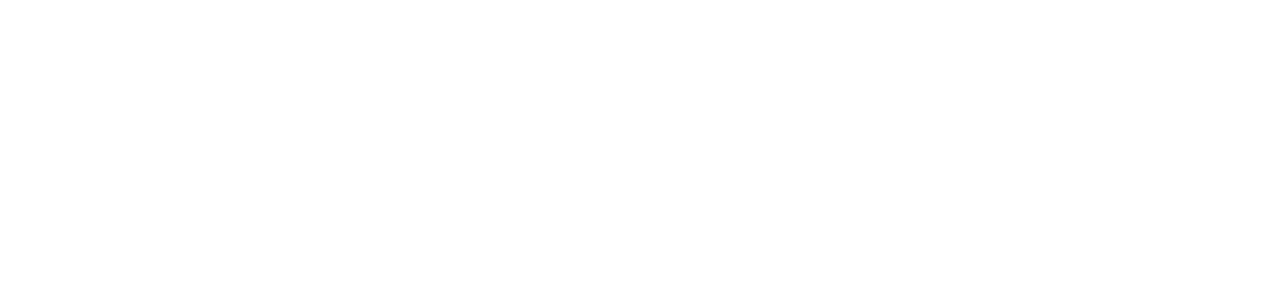
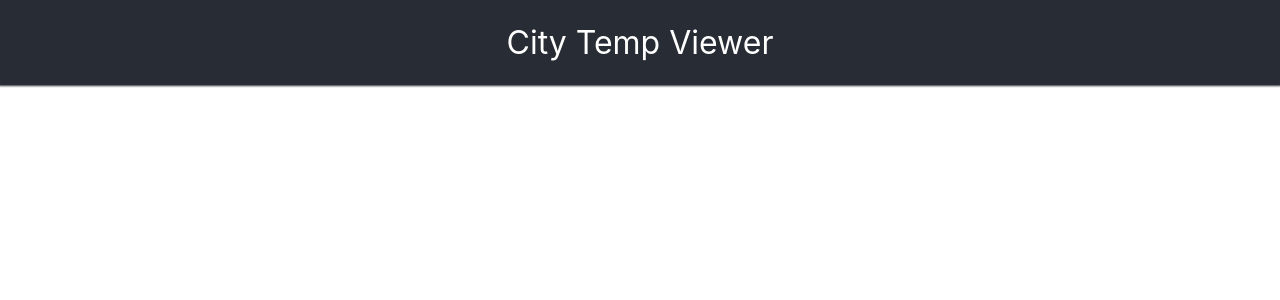
Before and after one commit to MathieuBouvet/city-temp-viewer, a React (Create React App) app: page / in a window 1280 px wide. Shown: the top 300 px of the page. Built offline with nearby package versions, Linux system fonts and the light colour scheme.

Commit message:
Add app header

```diff
--- a/src/App.css
+++ b/src/App.css
@@ -1,3 +1,16 @@
 .App {
   text-align: center;
+  --header-heigth: 85px;
+  --content-height: calc(100vh - var(--header-heigth));
 }
+
+.App-header {
+  height: var(--header-heigth);
+  background-color: #282c34;
+  color: white;
+  display: flex;
+  align-items: center;
+  justify-content: center;
+  font-size: 2rem;
+  box-shadow: 0 0 2px 1px #282c34;
+}
--- a/src/App.js
+++ b/src/App.js
@@ -3,7 +3,7 @@
 function App() {
   return (
     <div className="App">
-      <header className="App-header"></header>
+      <header className="App-header">City Temp Viewer</header>
     </div>
   );
 }
```
